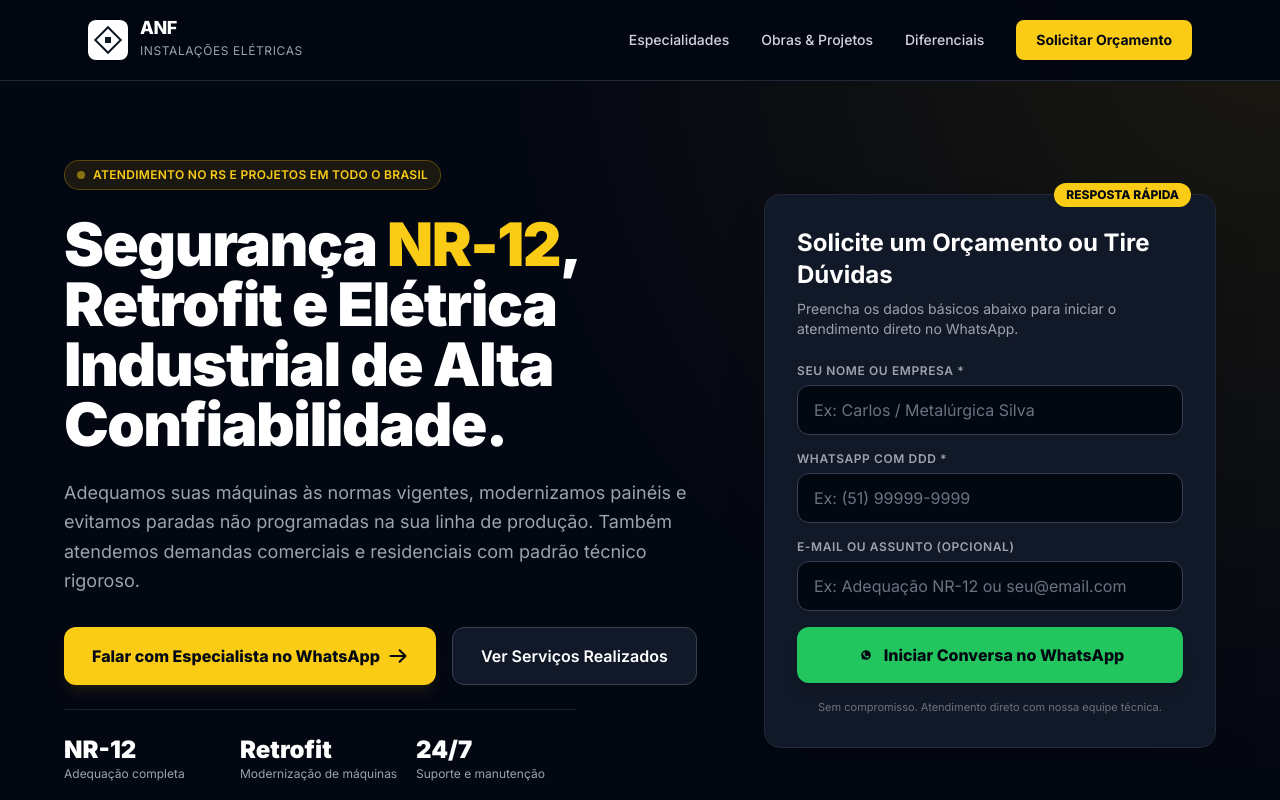
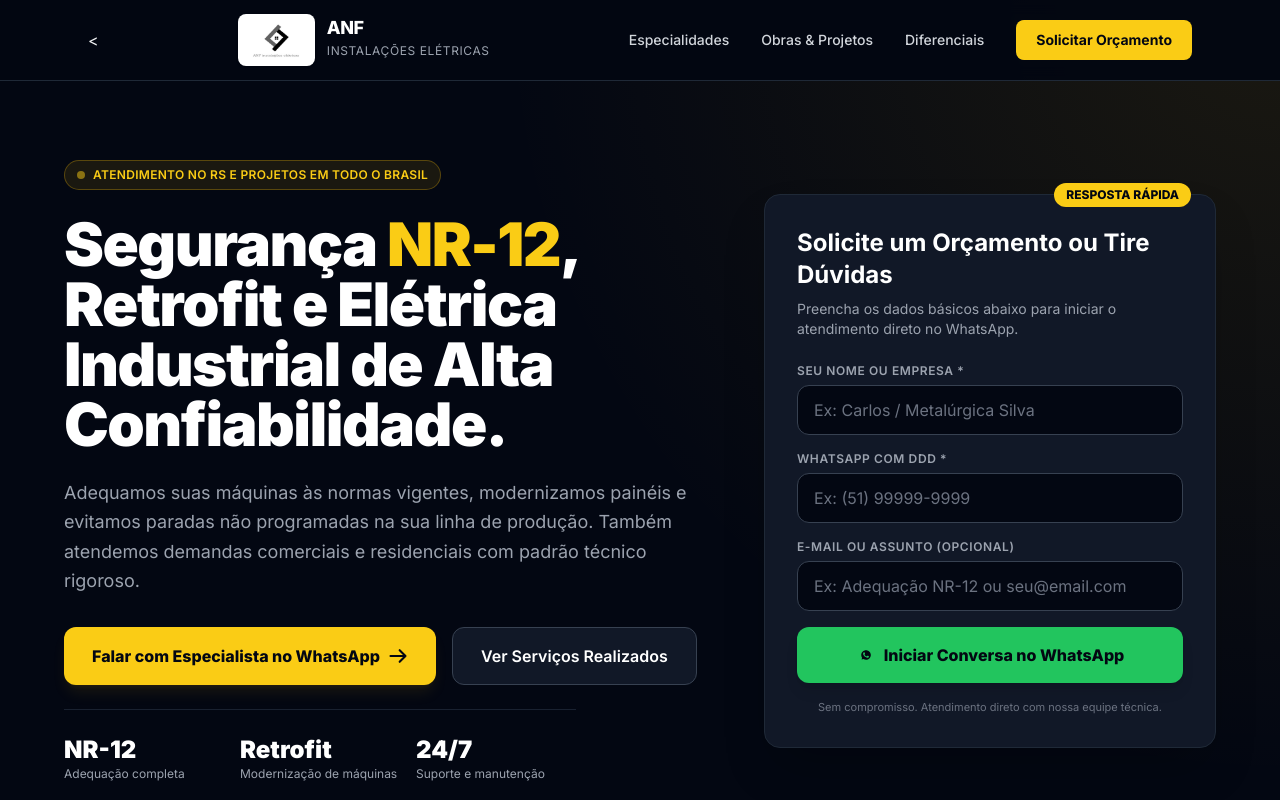
Before and after one commit to antoniocarlosm236-art/site-anf, a plain HTML site: page index.html in a window 1280 px wide. Shown: the top 800 px of the page. Drawn offline with nearby package versions, Linux system fonts and the light colour scheme.

Commit message:
Update index.html

```diff
--- a/index.html
+++ b/index.html
@@ -29,13 +29,11 @@
   <!-- Navbar -->
   <header class="fixed w-full top-0 z-50 bg-gray-950/95 backdrop-blur border-b border-gray-800">
     <div class="max-w-6xl mx-auto px-4 sm:px-6 h-20 flex items-center justify-between">
-      <a href="#" class="flex items-center gap-3">
-        <div class="w-10 h-10 bg-white rounded-lg flex items-center justify-center p-1.5 shadow">
-          <div class="w-5 h-5 border-2 border-gray-900 rotate-45 flex items-center justify-center">
-            <div class="w-1.5 h-1.5 bg-gray-900 -rotate-45"></div>
-          </div>
+      <<a href="#" class="flex items-center gap-3">
+        <div class="bg-white rounded-lg px-2.5 py-1.5 shadow flex items-center justify-center">
+          <img src="logo-anf.png" alt="ANF Instalações Elétricas" class="h-10 w-auto object-contain">
         </div>
-        <div>
+        <div class="hidden sm:block">
           <span class="font-extrabold text-lg tracking-tight text-white block leading-none">ANF</span>
           <span class="text-xs text-gray-400 tracking-wider uppercase">Instalações Elétricas</span>
         </div>
```
